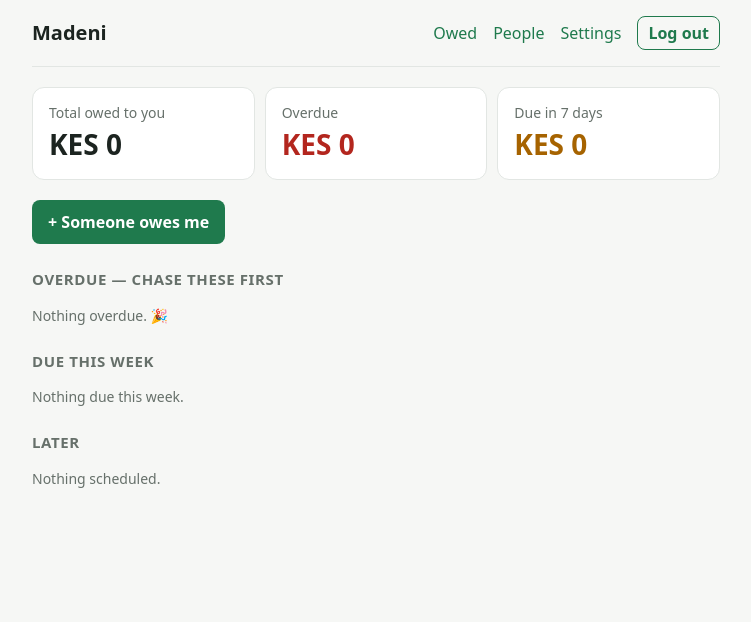
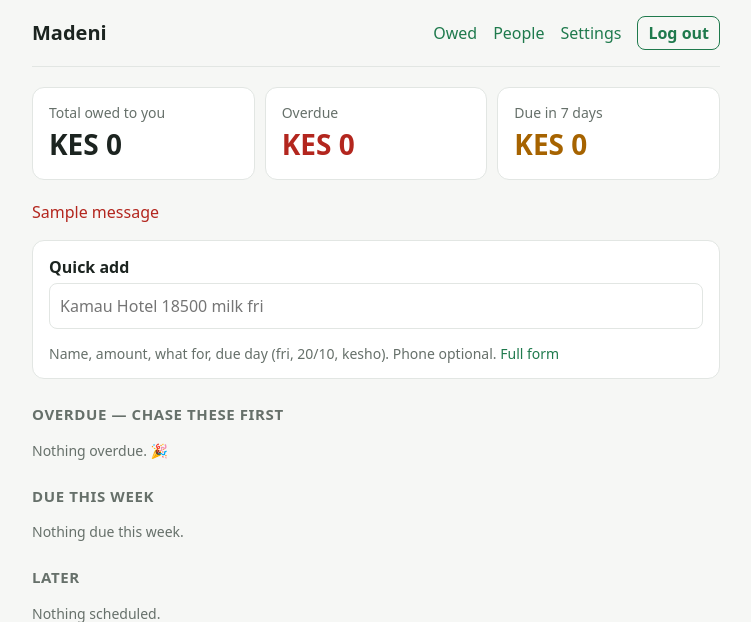
Before and after one commit to judekioko/madeni, a Django app: page / in a window 1280 px wide. Shown: the top 622 px of the page, without its empty margins (264-1015 px from the left). Run offline with Django 5.2, Linux system fonts and the light colour scheme; a user stored in the database is signed in; tables that the repository leaves empty hold one stand-in row (values such as "Sample post"); one stand-in notice (Sample message) is shown.

Commit message:
Add one-line quick add and self-serve sign-up
Co-Authored-By: Claude Sonnet 5.5 <noreply@anthropic.com>

```diff
--- /dev/null
+++ b/ledger/quickadd.py
@@ -0,0 +1,49 @@
+"""Parse a one-line debt note like 'Kamau Hotel 18500 milk fri' or 'Njeri 0712345678 7,200 eggs 20/10'."""
+import re
+from datetime import date, timedelta
+
+DAYS = ['mon', 'tue', 'wed', 'thu', 'fri', 'sat', 'sun']
+
+
+def parse_date(token, today):
+    t = token.lower()
+    if t in ('today', 'leo'):
+        return today
+    if t in ('tomorrow', 'kesho'):
+        return today + timedelta(days=1)
+    if t[:3] in DAYS and len(t) <= 9:
+        ahead = (DAYS.index(t[:3]) - today.weekday()) % 7 or 7
+        return today + timedelta(days=ahead)
+    m = re.fullmatch(r'(\d{1,2})[/-](\d{1,2})', t)
+    if m:
+        day, month = int(m[1]), int(m[2])
+        try:
+            d = date(today.year, month, day)
+        except ValueError:
+            return None
+        return d if d >= today else date(today.year + 1, month, day)
+    return None
+
+
+def parse(text, today=None):
+    """Returns dict(name, phone, amount, description, due_date) or None if no amount found."""
+    today = today or date.today()
+    tokens = text.split()
+    phone, amount, due, name, desc = '', None, None, [], []
+    for tok in tokens:
+        digits = tok.replace(',', '')
+        if not phone and re.fullmatch(r'(\+?254|0)[17]\d{8}', digits):
+            phone = digits
+        elif amount is None and re.fullmatch(r'\d+(\.\d+)?k?', digits.lower()):
+            amount = float(digits.lower().rstrip('k')) * (1000 if digits.lower().endswith('k') else 1)
+        elif due is None and parse_date(tok, today):
+            due = parse_date(tok, today)
+        elif amount is None:
+            name.append(tok)
+        else:
+            desc.append(tok)
+    if amount is None or not name:
+        return None
+    return {'name': ' '.join(name), 'phone': phone, 'amount': amount,
+            'description': ' '.join(desc) or 'Goods supplied',
+            'due_date': due or today + timedelta(days=7)}
--- a/ledger/urls.py
+++ b/ledger/urls.py
@@ -4,6 +4,8 @@ from . import views
 
 urlpatterns = [
     path('', views.dashboard, name='dashboard'),
+    path('quick/', views.quick_add, name='quick'),
+    path('signup/', views.signup, name='signup'),
     path('add/', views.add_invoice, name='add'),
     path('invoice/<int:pk>/', views.invoice_detail, name='invoice'),
     path('invoice/<int:pk>/sent/', views.mark_sent, name='sent'),
--- a/ledger/views.py
+++ b/ledger/views.py
@@ -1,11 +1,14 @@
 from datetime import date, timedelta
 from decimal import Decimal
 
+from django.contrib import messages
+from django.contrib.auth import login
 from django.contrib.auth.decorators import login_required
+from django.contrib.auth.forms import UserCreationForm
 from django.shortcuts import get_object_or_404, redirect, render
 from django.views.decorators.http import require_POST
 
-from . import reminders
+from . import quickadd, reminders
 from .forms import InvoiceForm, PaymentForm, ProfileForm
 from .models import Debtor, Invoice, Profile, Reminder
 
@@ -34,23 +37,47 @@ def dashboard(request):
     })
 
 
+def _create_invoice(user, name, phone, description, amount, due_date):
+    debtor = Debtor.objects.filter(owner=user, name__iexact=name).first()
+    if debtor is None:
+        debtor = Debtor.objects.create(owner=user, name=name, phone=phone)
+    elif phone and not debtor.phone:
+        debtor.phone = phone
+        debtor.save()
+    return Invoice.objects.create(debtor=debtor, description=description,
+                                  amount=amount, due_date=due_date)
+
+
 @login_required
 def add_invoice(request):
     form = InvoiceForm(request.POST or None)
     if request.method == 'POST' and form.is_valid():
         cd = form.cleaned_data
-        name = cd['debtor_name'].strip()
-        debtor = Debtor.objects.filter(owner=request.user, name__iexact=name).first()
-        if debtor is None:
-            debtor = Debtor.objects.create(owner=request.user, name=name, phone=cd['phone'])
-        elif cd['phone'] and not debtor.phone:
-            debtor.phone = cd['phone']
-            debtor.save()
-        inv = Invoice.objects.create(debtor=debtor, description=cd['description'],
-                                     amount=cd['amount'], due_date=cd['due_date'])
+        inv = _create_invoice(request.user, cd['debtor_name'].strip(), cd['phone'],
+                              cd['description'], cd['amount'], cd['due_date'])
         return redirect('invoice', pk=inv.pk)
     names = Debtor.objects.filter(owner=request.user).values_list('name', flat=True)
     return render(request, 'add.html', {'form': form, 'names': names})
+
+
+@login_required
+@require_POST
+def quick_add(request):
+    parsed = quickadd.parse(request.POST.get('line', ''))
+    if not parsed:
+        messages.error(request, 'Could not read that. Try: Kamau Hotel 18500 milk fri')
+        return redirect('dashboard')
+    inv = _create_invoice(request.user, parsed['name'], parsed['phone'],
+                          parsed['description'], parsed['amount'], parsed['due_date'])
+    return redirect('invoice', pk=inv.pk)
+
+
+def signup(request):
+    form = UserCreationForm(request.POST or None)
+    if request.method == 'POST' and form.is_valid():
+        login(request, form.save())
+        return redirect('settings')
+    return render(request, 'registration/signup.html', {'form': form})
 
 
 @login_required
--- a/templates/dashboard.html
+++ b/templates/dashboard.html
@@ -6,7 +6,12 @@
   <div class="card"><div class="muted">Overdue</div><div class="big red">KES {{ total_overdue|floatformat:0|intcomma }}</div></div>
   <div class="card"><div class="muted">Due in 7 days</div><div class="big amber">KES {{ total_week|floatformat:0|intcomma }}</div></div>
 </div>
-<a class="btn" href="{% url 'add' %}">+ Someone owes me</a>
+{% if messages %}{% for m in messages %}<p class="red">{{ m }}</p>{% endfor %}{% endif %}
+<form method="post" action="{% url 'quick' %}" class="card">{% csrf_token %}
+  <label for="line" style="margin-top:0">Quick add</label>
+  <input id="line" name="line" placeholder="Kamau Hotel 18500 milk fri" autocomplete="off">
+  <p class="muted" style="margin-bottom:0">Name, amount, what for, due day (fri, 20/10, kesho). Phone optional. <a href="{% url 'add' %}">Full form</a></p>
+</form>
 
 
 <h2>Overdue — chase these first</h2>
--- a/templates/registration/login.html
+++ b/templates/registration/login.html
@@ -5,4 +5,5 @@
   {{ form.as_p }}
   <button>Log in</button>
 </form>
+<p class="muted">New here? <a href="{% url 'signup' %}">Create an account</a></p>
 {% endblock %}
```
Also changed, not shown: ledger/tests.py (+20 -0 lines), templates/registration/signup.html (added, +9 -0 lines), .claude/launch.json (added).
